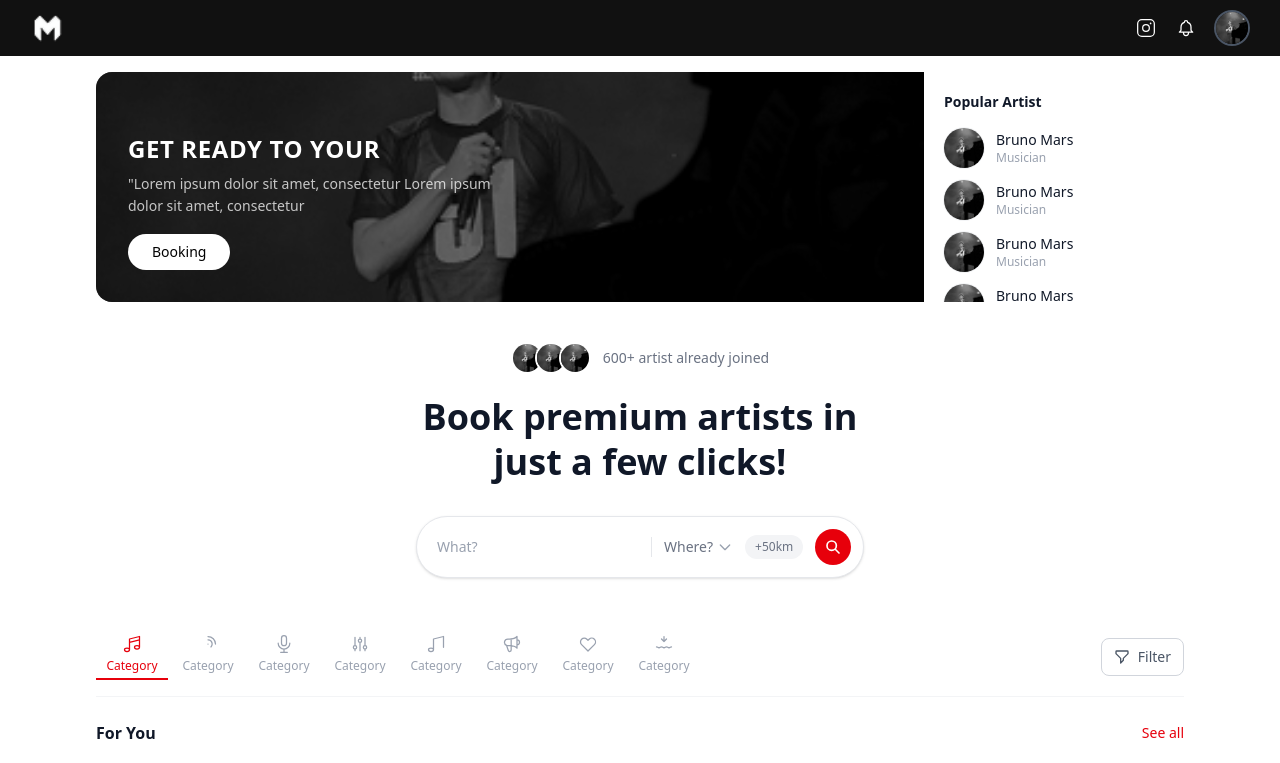
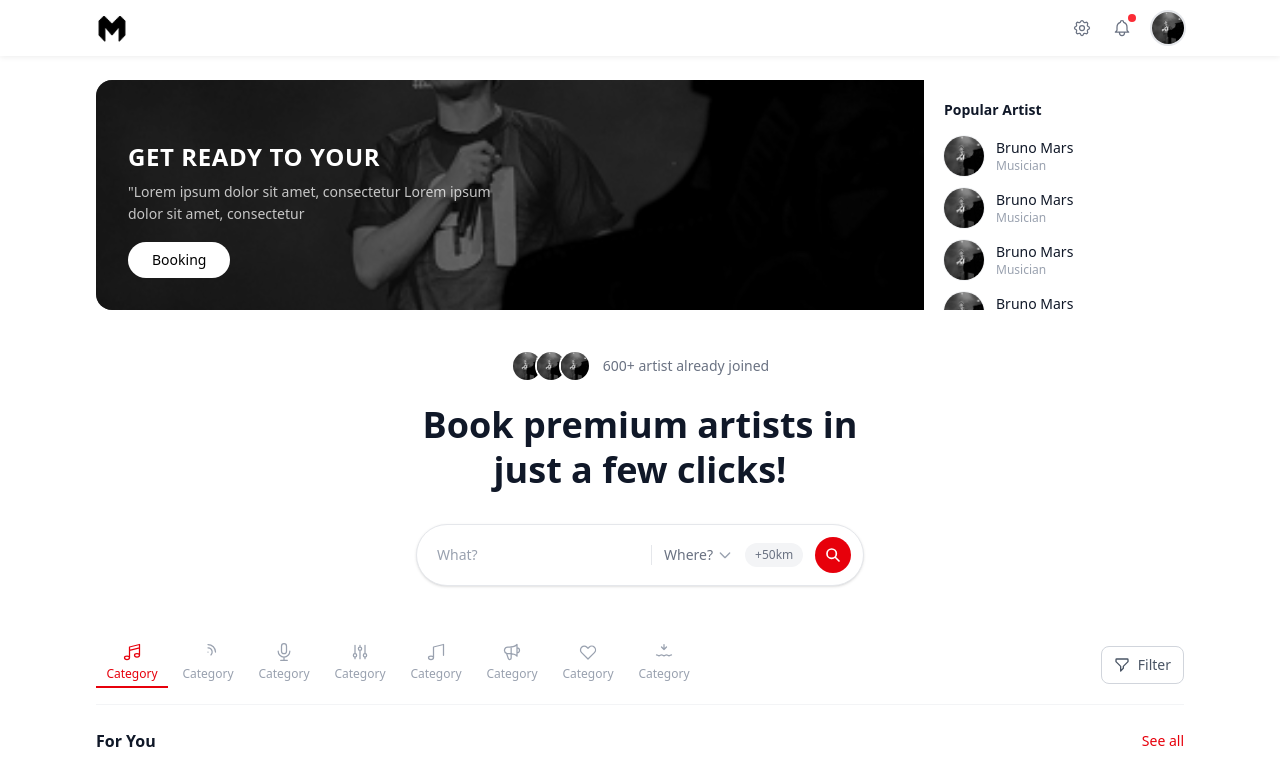
Before and after one commit to Forge25/artist-booking-customer-ui, a React (Vite) app: page /home in a window 1280 px wide. Shown: the top 763 px of the page. Built offline with nearby package versions, Linux system fonts and the light colour scheme.

Commit message:
update header and footer

```diff
--- a/src/components/home/Footer.tsx
+++ b/src/components/Footer.tsx
@@ -107,7 +107,7 @@ export default function Footer() {
 
         {/* Bottom bar */}
         <div className="border-t border-gray-800 pt-5 flex items-center justify-between">
-          <p className="text-gray-500 text-xs">@phrashmika All rights reerved.</p>
+          <p className="text-gray-500 text-xs">@Forge25 All rights reerved.</p>
           <div className="flex items-center gap-6">
             {['Contact', 'Setting', 'Terms', 'Policy'].map((l) => (
               <a key={l} href="#" className="text-gray-400 text-sm hover:text-white transition-colors">{l}</a>
--- /dev/null
+++ b/src/components/Header.tsx
@@ -0,0 +1,29 @@
+export default function Header() {
+  return (
+    <header className="fixed top-0 left-0 right-0 z-50 bg-white shadow-[0_1px_6px_rgba(0,0,0,0.08)]">
+      <div className="max-w-6xl mx-auto px-8 py-3 flex items-center justify-between">
+        <img src="/logo-dark.png" alt="Logo" className="h-8 w-auto" />
+        <div className="flex items-center gap-5">
+          {/* Settings */}
+          <button className="text-gray-500 hover:text-gray-800 transition-colors">
+            <svg className="w-5 h-5" fill="none" viewBox="0 0 24 24" stroke="currentColor" strokeWidth={1.5}>
+              <path strokeLinecap="round" strokeLinejoin="round" d="M10.325 4.317c.426-1.756 2.924-1.756 3.35 0a1.724 1.724 0 002.573 1.066c1.543-.94 3.31.826 2.37 2.37a1.724 1.724 0 001.065 2.572c1.756.426 1.756 2.924 0 3.35a1.724 1.724 0 00-1.066 2.573c.94 1.543-.826 3.31-2.37 2.37a1.724 1.724 0 00-2.572 1.065c-.426 1.756-2.924 1.756-3.35 0a1.724 1.724 0 00-2.573-1.066c-1.543.94-3.31-.826-2.37-2.37a1.724 1.724 0 00-1.065-2.572c-1.756-.426-1.756-2.924 0-3.35a1.724 1.724 0 001.066-2.573c-.94-1.543.826-3.31 2.37-2.37.996.608 2.296.07 2.572-1.065z" />
+              <path strokeLinecap="round" strokeLinejoin="round" d="M15 12a3 3 0 11-6 0 3 3 0 016 0z" />
+            </svg>
+          </button>
+          {/* Bell */}
+          <button className="text-gray-500 hover:text-gray-800 transition-colors relative">
+            <svg className="w-5 h-5" fill="none" viewBox="0 0 24 24" stroke="currentColor" strokeWidth={1.5}>
+              <path strokeLinecap="round" strokeLinejoin="round" d="M15 17h5l-1.405-1.405A2.032 2.032 0 0118 14.158V11a6.002 6.002 0 00-4-5.659V5a2 2 0 10-4 0v.341C7.67 6.165 6 8.388 6 11v3.159c0 .538-.214 1.055-.595 1.436L4 17h5m6 0v1a3 3 0 11-6 0v-1m6 0H9" />
+            </svg>
+            <span className="absolute -top-1 -right-1 w-2 h-2 bg-red-500 rounded-full" />
+          </button>
+          {/* Avatar */}
+          <button className="w-8 h-8 rounded-full overflow-hidden ring-2 ring-gray-200">
+            <img src="/person.png" alt="Profile" className="w-full h-full object-cover" />
+          </button>
+        </div>
+      </div>
+    </header>
+  )
+}
--- a/src/components/home/Header.tsx
+++ /dev/null
@@ -1,27 +0,0 @@
-export default function Header() {
-  return (
-    <header className="bg-[#111] text-white px-8 py-3 flex items-center justify-between">
-      <img src="/logo-light.png" alt="Logo" className="h-8 w-auto" />
-      <div className="flex items-center gap-5">
-        {/* Instagram */}
-        <button className="hover:opacity-70 transition-opacity">
-          <svg className="w-5 h-5" fill="none" viewBox="0 0 24 24" stroke="currentColor" strokeWidth={1.5}>
-            <rect x="2" y="2" width="20" height="20" rx="5" ry="5" />
-            <circle cx="12" cy="12" r="4" />
-            <circle cx="17.5" cy="6.5" r="1" fill="currentColor" stroke="none" />
-          </svg>
-        </button>
-        {/* Bell */}
-        <button className="hover:opacity-70 transition-opacity">
-          <svg className="w-5 h-5" fill="none" viewBox="0 0 24 24" stroke="currentColor" strokeWidth={1.5}>
-            <path strokeLinecap="round" strokeLinejoin="round" d="M15 17h5l-1.405-1.405A2.032 2.032 0 0118 14.158V11a6.002 6.002 0 00-4-5.659V5a2 2 0 10-4 0v.341C7.67 6.165 6 8.388 6 11v3.159c0 .538-.214 1.055-.595 1.436L4 17h5m6 0v1a3 3 0 11-6 0v-1m6 0H9" />
-          </svg>
-        </button>
-        {/* Avatar */}
-        <button className="w-8 h-8 rounded-full overflow-hidden ring-2 ring-gray-600">
-          <img src="/person.png" alt="Profile" className="w-full h-full object-cover" />
-        </button>
-      </div>
-    </header>
-  )
-}
--- a/src/pages/HomePage.tsx
+++ b/src/pages/HomePage.tsx
@@ -1,4 +1,4 @@
-import Header from '../components/home/Header'
+import Header from '../components/Header'
 import HeroSection from '../components/home/HeroSection'
 import SearchSection from '../components/home/SearchSection'
 import CategoryFilter from '../components/home/CategoryFilter'
@@ -6,13 +6,13 @@ import ArtistSection from '../components/home/ArtistSection'
 import PopularCategory from '../components/home/PopularCategory'
 import CommunityBanner from '../components/home/CommunityBanner'
 import InfoSection from '../components/home/InfoSection'
-import Footer from '../components/home/Footer'
+import Footer from '../components/Footer'
 
 export default function HomePage() {
   return (
     <div className="bg-white min-h-screen">
       <Header />
-      <main className="max-w-6xl mx-auto px-8">
+      <main className="max-w-6xl mx-auto px-8 pt-16">
         <HeroSection />
         <SearchSection />
         <CategoryFilter />
```
Also changed, not shown: public/home-hero-left-bg.png (added), public/logo-dark.png (added).
